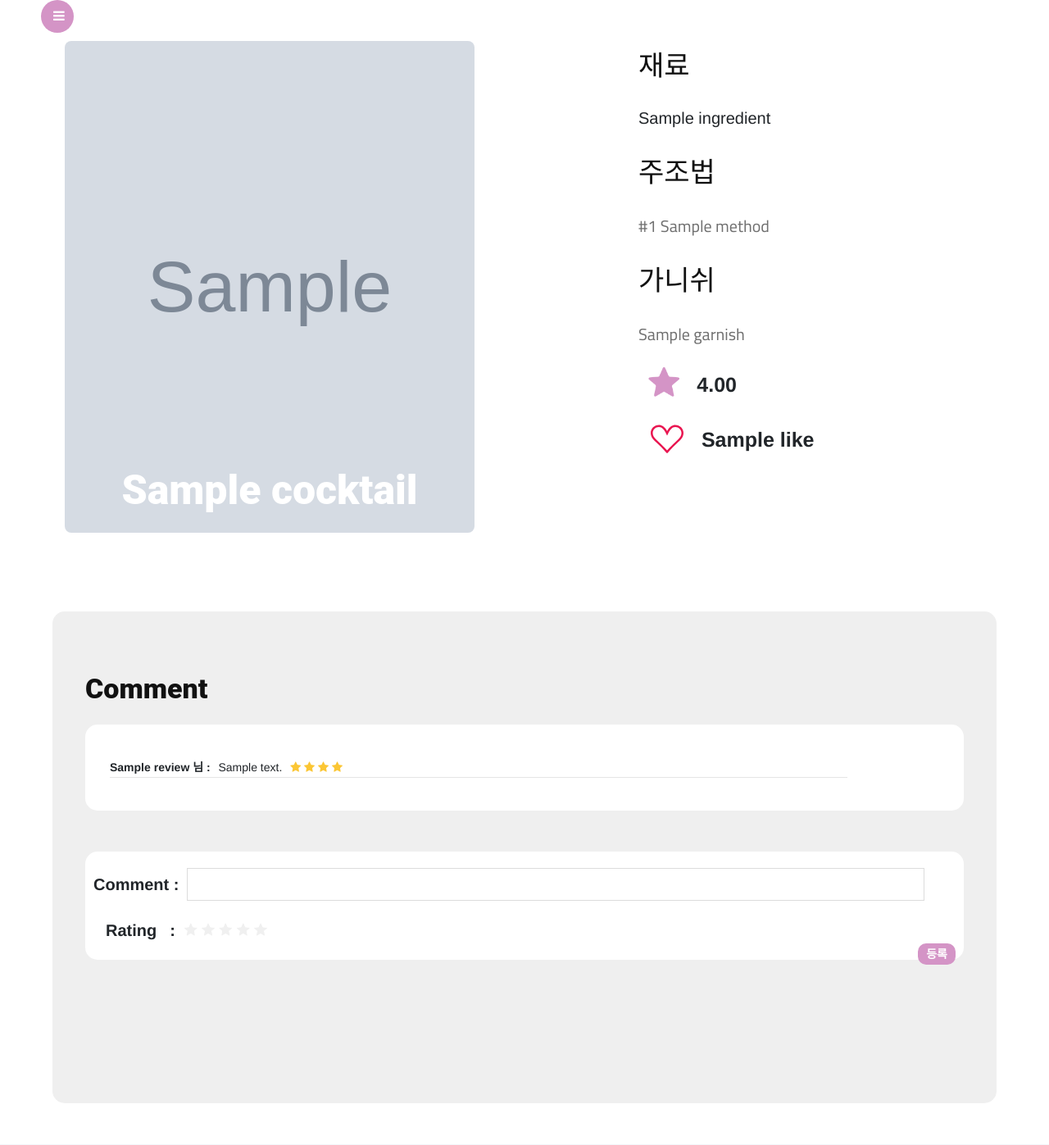
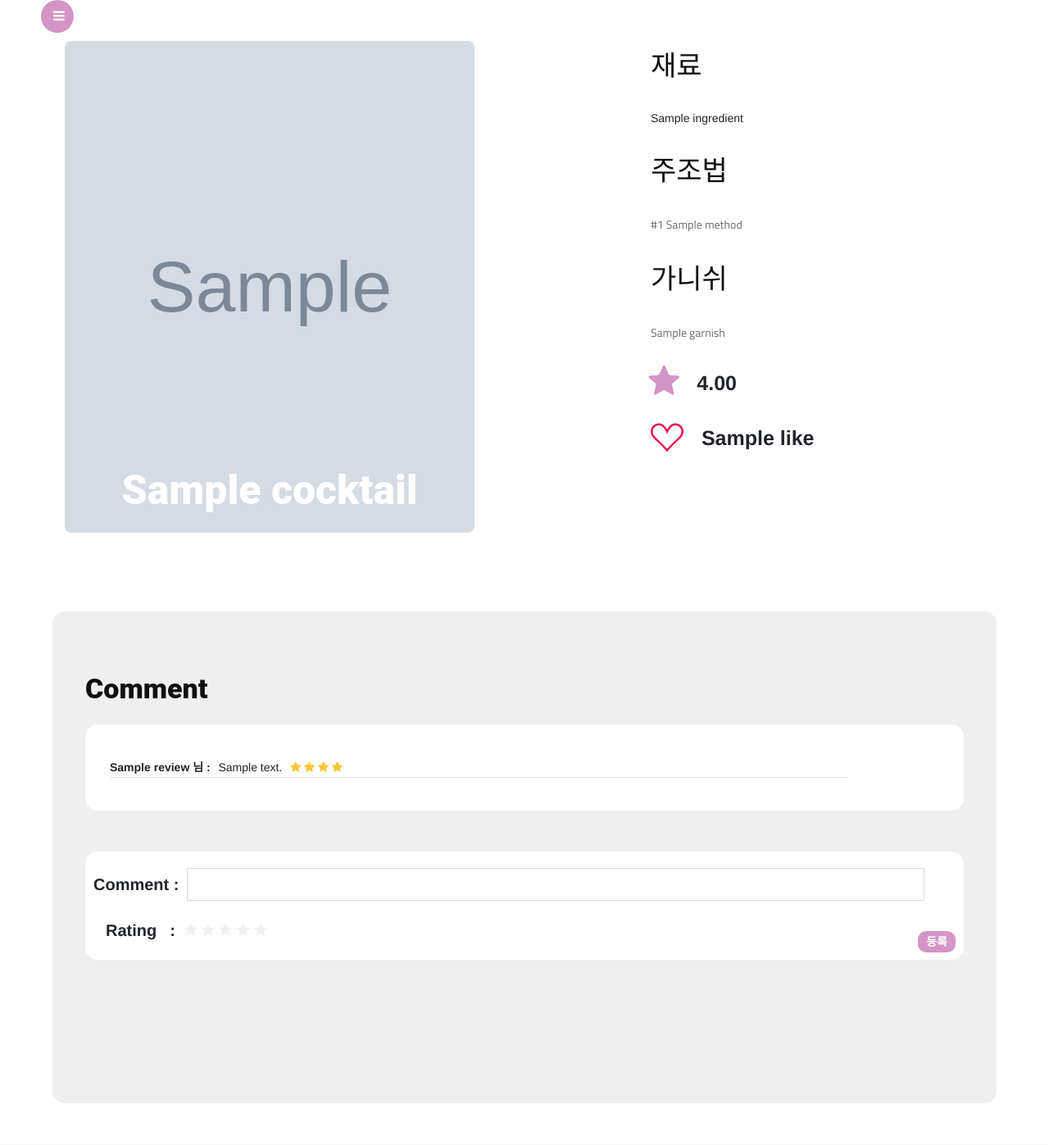
Before and after one commit to wowba/groub_D_team_10, a Flask app: page /api/view in a window 1280 px wide. Shown: the part 109-1506 px from the top of the page at 82% size. Run offline with Flask 2, Linux system fonts and the light colour scheme; grey boxes marked "Sample" are stand-in pictures; a database or web service that is not in the repository returns one stand-in record (values such as "Sample title"); some libraries are stand-ins or nearby versions.

Commit message:
충돌코드정리_등록버튼

```diff
--- a/templates/details.html
+++ b/templates/details.html
@@ -99,6 +99,7 @@
             margin-left:50px;
             position:fixed;
             z-index: 999;
+            padding-left:
 
         }
 
@@ -308,6 +309,10 @@
             margin-right: 6px;
         }
 
+        .post_btn{
+            margin-top:-15px;
+        }
+
         .footer{
             padding-top:30px;
         }
@@ -433,23 +438,25 @@
                 <h2 id="cocktail-name">{{cocktail_info.name}}</h2>
             </div>
             <div class="content-box">
+                <div class="content-text-field">
                     <div class="ingredients_box">
                         <h3>재료</h3>
-                    <span style="font-size: 20px">{{ cocktail_info.ingredient }}</span>
+                        <span>{{ cocktail_info.ingredient }}</span>
 
                     </div>
                     <div class="method_box">
-                    <h3 >주조법</h3>
+                        <h3>주조법</h3>
                         {% for idx, method in enumerate(cocktail_info.method.split(".")) %}
                             {% if method == ' ' or method == '' %}
                                 {% continue %}
                             {% endif %}
-                        <p style="font-size: 20px">#{{idx + 1}} {{method}}</p>
+                            <p>#{{idx + 1}} {{method}}</p>
                         {% endfor %}
                     </div>
                     <div class="garnish_box">
                         <h3>가니쉬</h3>
-                    <p style="font-size: 20px">{{ cocktail_info.garnish }}</p>
+                        <p>{{ cocktail_info.garnish }}</p>
+                    </div>
                 </div>
                 <div class="score_box">
                     <div class="score_box_inner">
```
Lines whose indentation alone changed are shown as unchanged.
